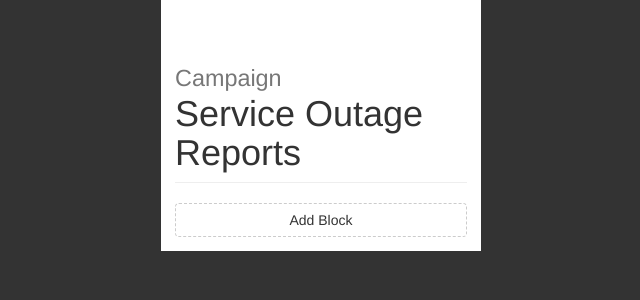
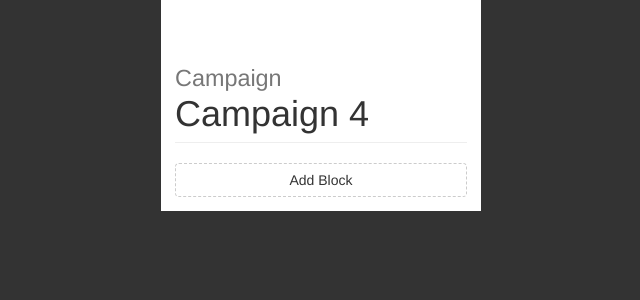
Before and after one commit to praekelt/numi-prototypes, a Jekyll site: the page built from campaigns/edit-1.html, in a window 1280 px wide. Shown: the top 300 px of the page, without its empty margins (319-959 px from the left). Built offline with Jekyll 4.4.1, drawn with Linux system fonts in a browser that asks for light colours; nearby versions of some CDN libraries.

Commit message:
rename campaign to 'Campaign 4' for now

```diff
--- a/campaigns/edit-1.html
+++ b/campaigns/edit-1.html
@@ -5,7 +5,7 @@ layout: default
   <h1 class="page-header">
     <small>Campaign</small>
     <br/>
-    Service Outage Reports
+    Campaign 4
   </h1>
 
   {% include blocks/add.html href="campaigns/library-all.html" %}
--- a/campaigns/edit-2.html
+++ b/campaigns/edit-2.html
@@ -5,7 +5,7 @@ layout: default
   <h1 class="page-header">
     <small>Campaign</small>
     <br/>
-    Service Outage Reports
+    Campaign 4
   </h1>
 
   {% include blocks/campaigns/when-1.html %}
--- a/campaigns/edit-3.html
+++ b/campaigns/edit-3.html
@@ -5,7 +5,7 @@ layout: default
   <h1 class="page-header">
     <small>Campaign</small>
     <br/>
-    Service Outage Reports
+    Campaign 4
   </h1>
 
   {% include blocks/campaigns/when-2.html %}
--- a/campaigns/edit-4.html
+++ b/campaigns/edit-4.html
@@ -5,7 +5,7 @@ layout: default
   <h1 class="page-header">
     <small>Campaign</small>
     <br/>
-    Service Outage Reports
+    Campaign 4
   </h1>
 
   {% include blocks/campaigns/when-3.html %}
```
